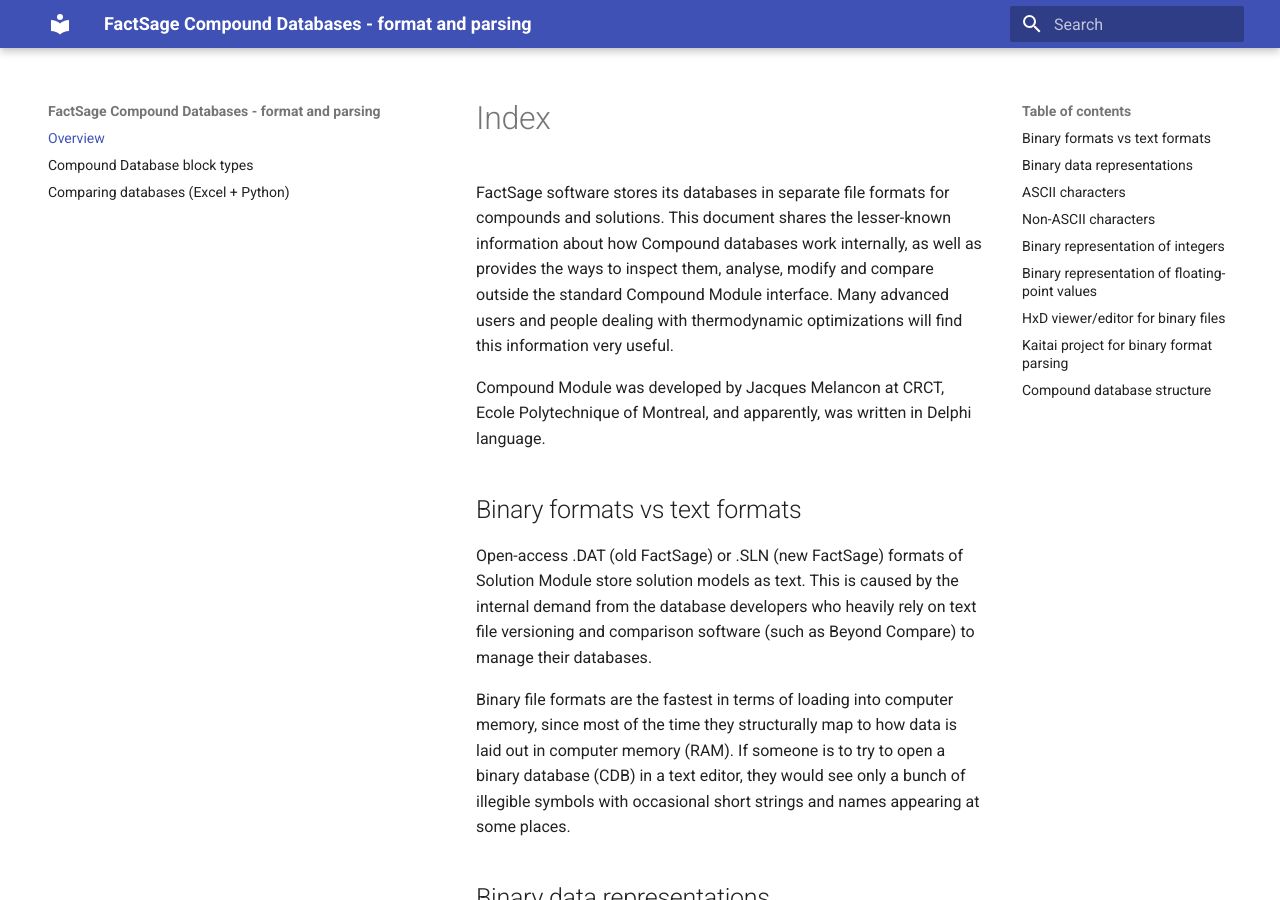
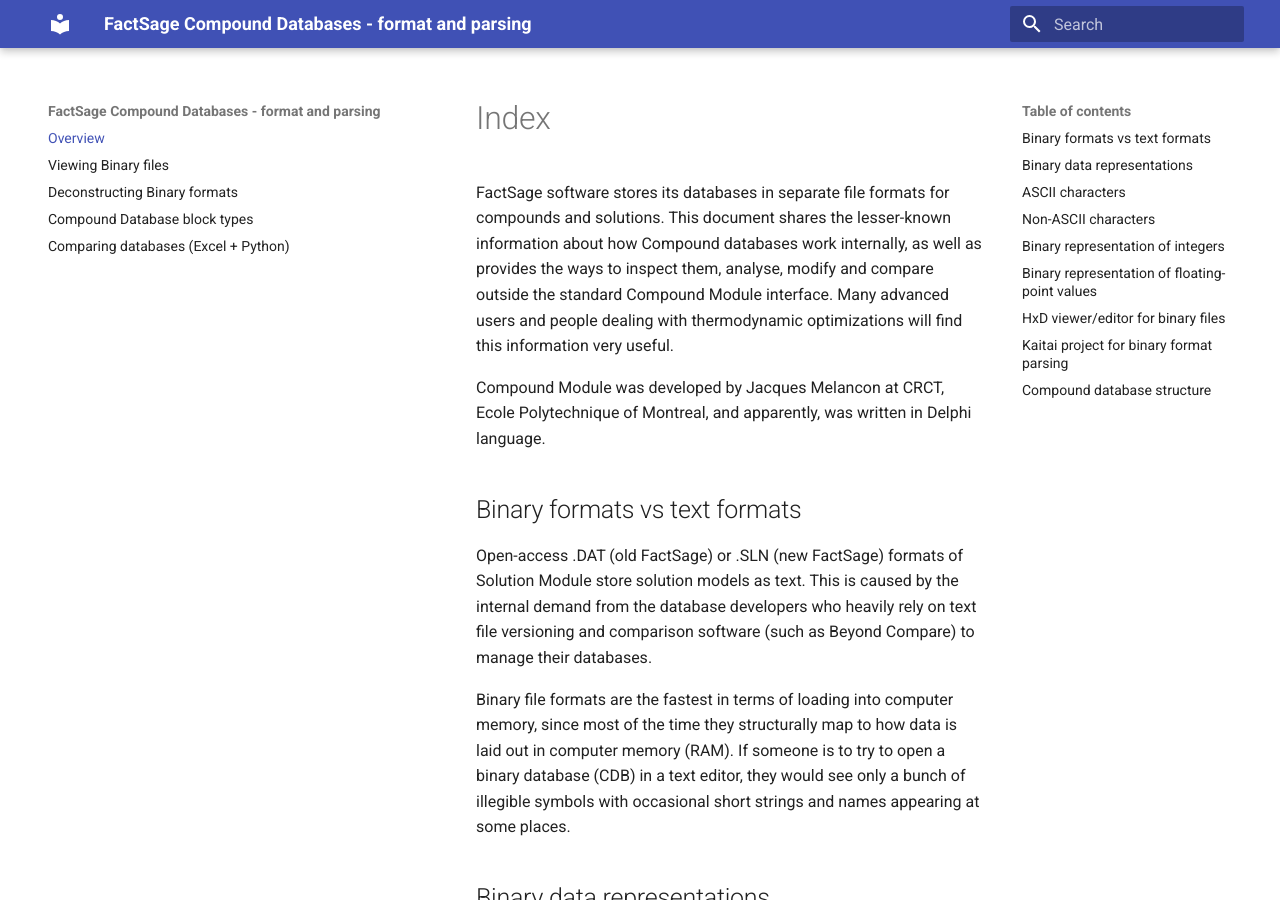
Before and after one commit to evnekdev/factsage-compound-docs, an MkDocs documentation site: the page built from docs/index.md, in a window 1280 px wide and 900 px high. Built offline with MkDocs 1.6.1 and Material for MkDocs 9.7.7, drawn with Linux system fonts in a browser that asks for light colours.

Commit message:
more stubs

```diff
--- a/mkdocs.yml
+++ b/mkdocs.yml
@@ -11,5 +11,7 @@
 
 nav:
   - Overview : index.md
+  - Viewing Binary files : binary-viewing.md
+  - Deconstructing Binary formats : binary-deconstruction.md
   - Compound Database block types : block-types.md
   - Comparing databases (Excel + Python) : database-compare.md
```
Also changed, not shown: docs/binary-deconstruction.md (added, +1 -0 lines), docs/binary-viewing.md (added, +1 -0 lines).
